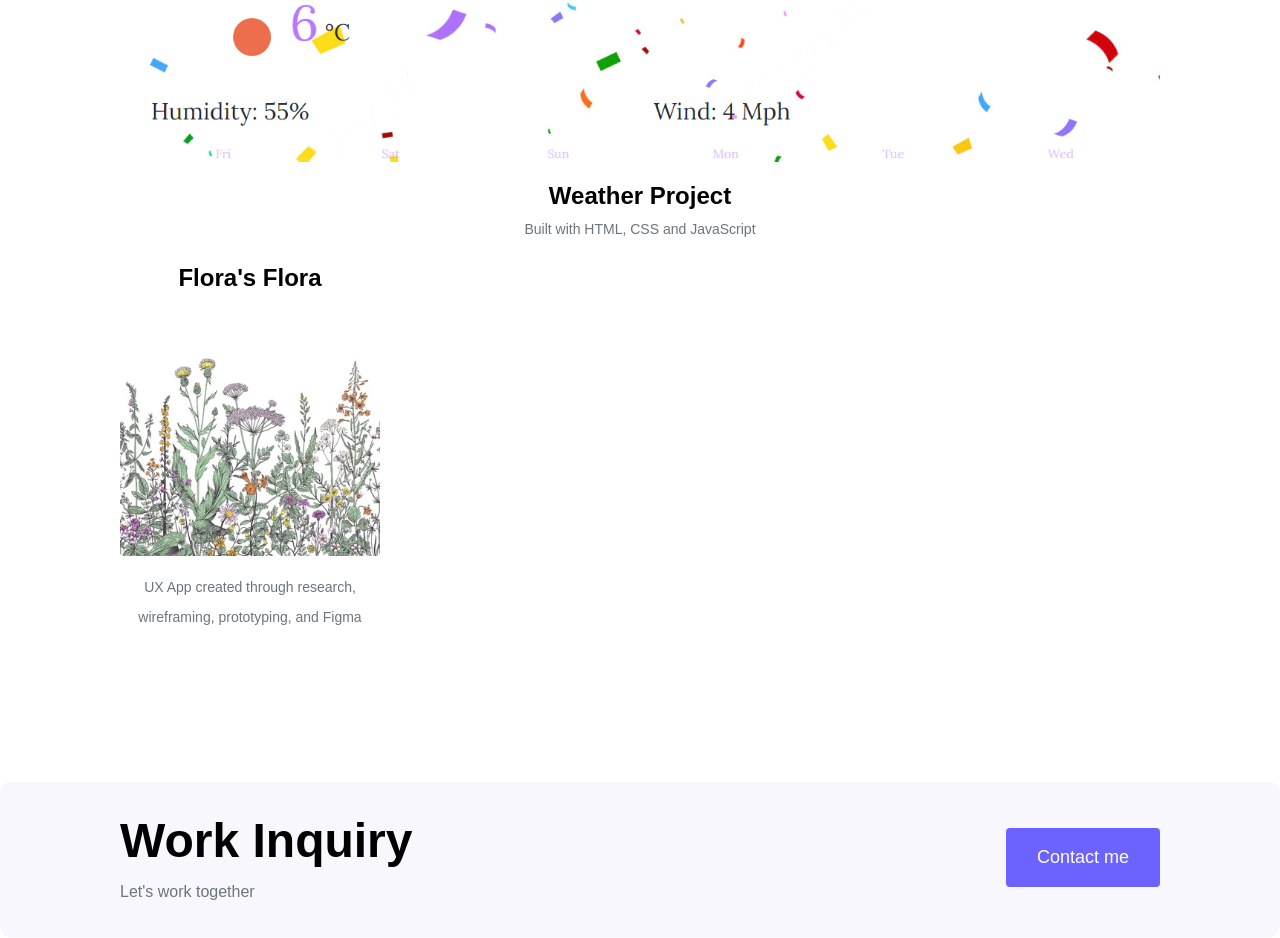
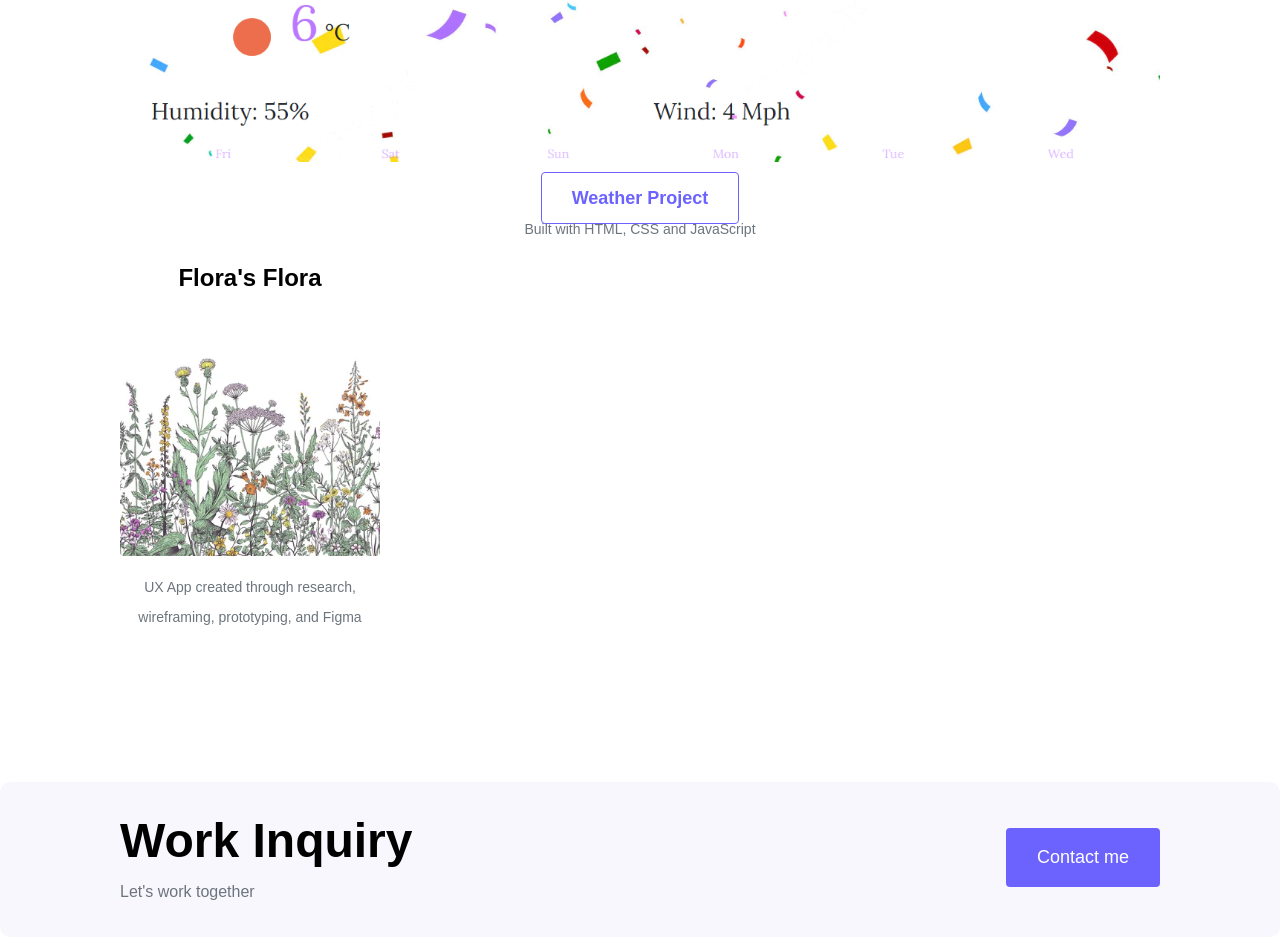
Before and after one commit to 33holland/Portfolio-2.0, a plain HTML site: page work.html in a window 1280 px wide. Shown: the part 1171-2109 px from the top of the page. Drawn offline with nearby package versions, Linux system fonts and the light colour scheme.

Commit message:
Update work.html

```diff
--- a/work.html
+++ b/work.html
@@ -53,7 +53,8 @@
                 </div>
                 <div class="col-sm-3 mb-4"></div>
                 <img src="images/weatherapppng.png" class="img-fluid mb-3 float-start rounded" alt="" />
-                <h3 class="text-center m-0">Weather Project</h3>
+                <h3 class="text-center m-0"> <a href="https://hollandjessweather.netlify.app/"
+                        class="btn-branding-outline">Weather Project</a></h3>
                 <p class="text-center text-muted">
                     Built with HTML, CSS and JavaScript
                 </p>
```
